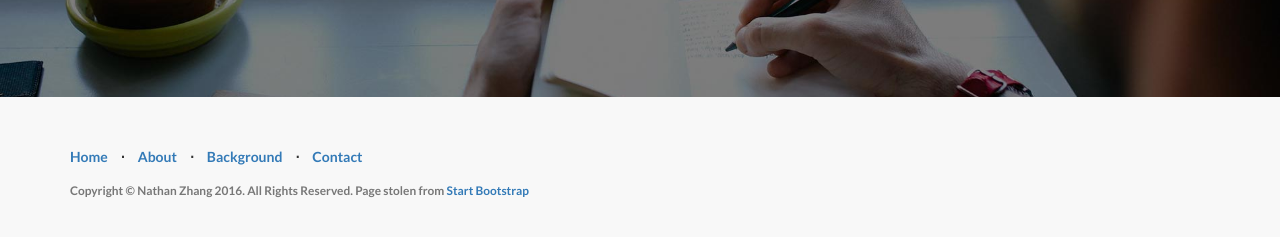
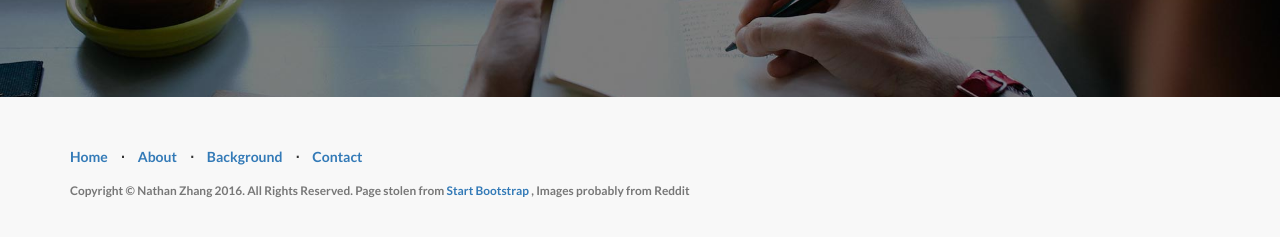
Before and after one commit to pyprogrammer/website, a plain HTML site: page index.html in a window 1280 px wide. Shown: the part 2581-2818 px from the top of the page. Drawn offline with Linux system fonts and the light colour scheme.

Commit message:
added reddit

```diff
--- a/index.html
+++ b/index.html
@@ -235,7 +235,7 @@
                             <a href="#contact">Contact</a>
                         </li>
                     </ul>
-                    <p class="copyright text-muted small">Copyright &copy; Nathan Zhang 2016. All Rights Reserved. Page stolen from <a href="https://startbootstrap.com"> Start Bootstrap </a></p>
+                    <p class="copyright text-muted small">Copyright &copy; Nathan Zhang 2016. All Rights Reserved. Page stolen from <a href="https://startbootstrap.com"> Start Bootstrap </a>, Images probably from Reddit</p>
                 </div>
             </div>
         </div>
```
